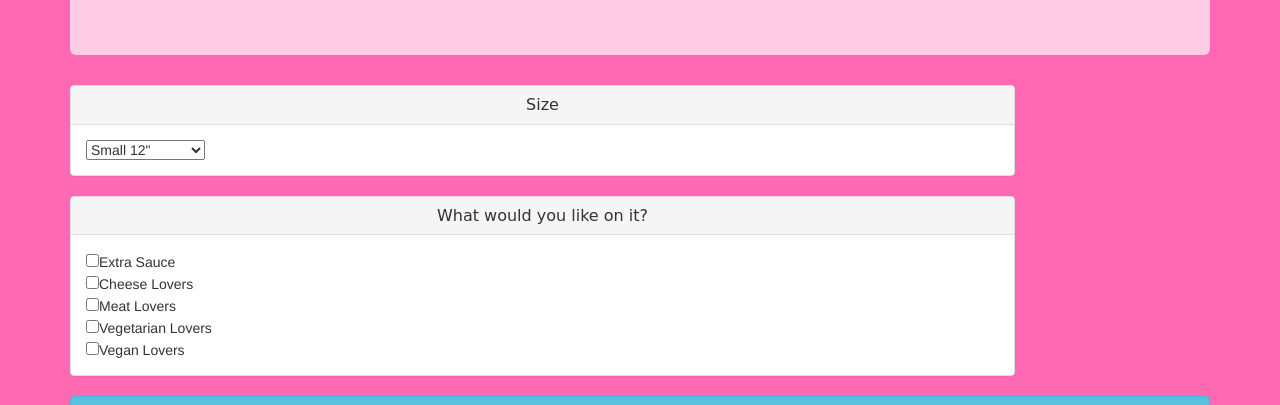
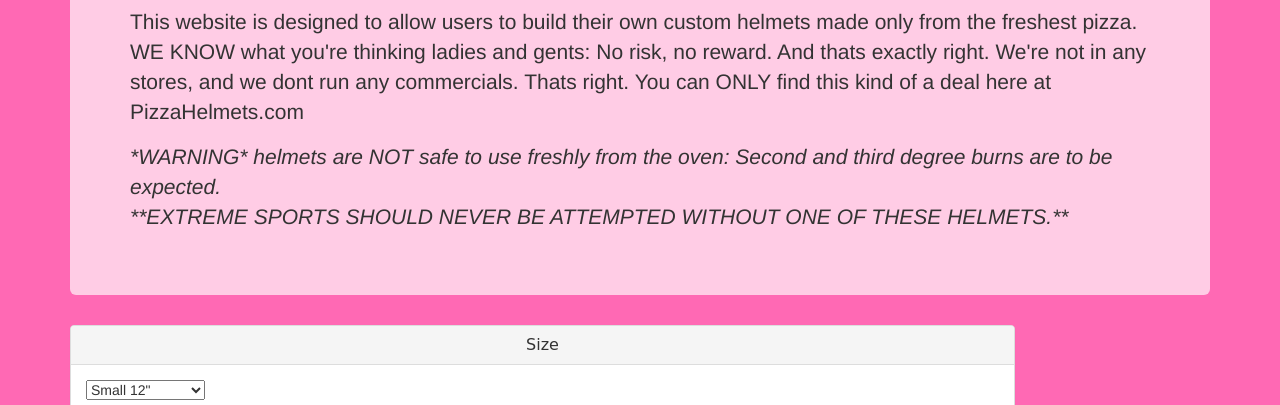
Before and after one commit to Denlow/pizzaHelmet, a plain HTML site: page index.html in a window 1280 px wide. Shown: the part 395-800 px from the top of the page. Drawn offline with Linux system fonts and the light colour scheme.

Commit message:
add more styles

```diff
--- a/index.html
+++ b/index.html
@@ -14,7 +14,14 @@
         <img src="img/supreme.jpg" alt="supreme" id="left" />
         <img src="img/pepp.jpeg" alt="pepperoni" id="right" />
         <h1>Pizza Helmet Site!</h1>
+        <p>
+          This website is designed to allow users to build their own custom helmets made only from the freshest pizza. WE KNOW what you're thinking ladies and gents: No risk, no reward. And thats exactly right. We're not in any stores, and we dont run any commercials. Thats right. You can ONLY find this kind of a deal here at PizzaHelmets.com  </p>
 
+
+
+          <p><em>*WARNING* helmets are NOT safe to use freshly from the oven: Second and third degree burns are to be expected. <br>**EXTREME SPORTS SHOULD NEVER BE ATTEMPTED WITHOUT ONE OF THESE HELMETS.**</em>
+
+          </p>
 
       </div>
       <form id="order">
```
